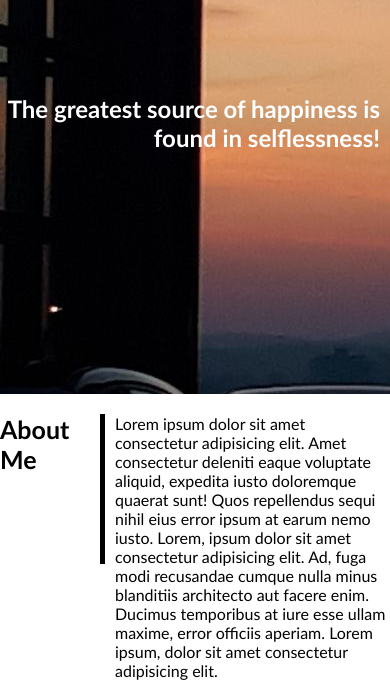
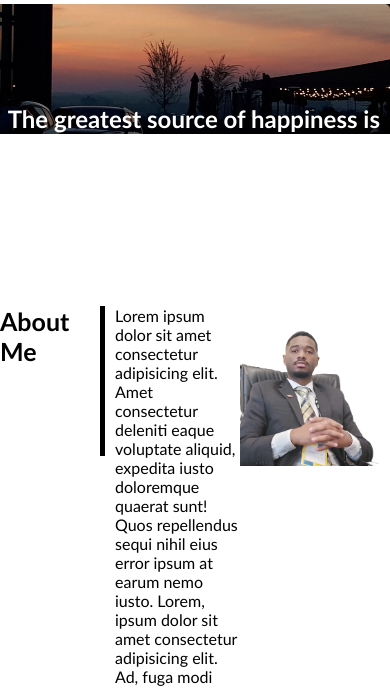
Before and after one commit to YvesHarry/Yves_Harry_Deslouches, a plain HTML site: page index.html in a window 390 px wide. Shown: the part 116-805 px from the top of the page. Drawn offline with Linux system fonts and the light colour scheme.

Commit message:
Added a headshot  (img) to the About Me section.

```diff
--- a/css/style.css
+++ b/css/style.css
@@ -58,8 +58,9 @@ header ul {
 #showcase h1 {
     min-height:300px;
     background: url(./img/Background.jpg);
+    background-size: cover;
     background-repeat: no-repeat;
-    max-width: 100%;
+    min-width: 100px;
     text-align: end;
     padding-top: 100px;
     padding-right: 10px;
@@ -82,6 +83,12 @@ header ul {
 
 /*About Me*/
 
+#headshot {
+    width: 200px;
+    height: 200px;
+    margin-bottom: 10px;
+}
+
 #about {
     display: flex;
 }
@@ -96,6 +103,10 @@ header ul {
     text-align: left;
 }
 
+#about img {
+    position: relative;
+    top: -40px;
+}
 /*Work*/
 
 #work {
@@ -211,9 +222,22 @@ footer {
               margin: 0;
               width: 100%;
     }
-    .showcase h1 {
+
+    #showcase {
+        margin-bottom: 0;
+        padding-bottom: 0;
+        min-height: 300px;
+    }
+   /* #showcase h1 {
         color: white;
-        width: 100%;
+        min-width: 100px;
+        background-size: contain;
+        padding:10px;
+        margin: 10px;
+    }
+*/
+    #about {
+        margin-top: 0;
     }
 
     header, footer, body {
@@ -259,15 +283,32 @@ footer {
 
 }
 
-@media screen and (max-width:750px) {
+@media screen and (max-width:920px) {
 
     header a {
-            padding: 5px;
+        padding: 5px;
+    }
+
+    #showcase {
+        margin-bottom: 1px;
+        padding-top: 10px;
+        padding-bottom: 1px;
+        max-height: 200px;
         }
+
+    #showcase h1 {
+        color: white;
+        max-height: 50px;
+        min-width: 100px;
+        background-size: contain;
+        padding-bottom:2px;
+        margin-bottom: 2px;
+    }
 
     #box1 {
         max-width: 98%;
     }
+
     #box2 {
         background: url(./img/LED.png);
         display: flex;
--- a/index.html
+++ b/index.html
@@ -11,7 +11,7 @@
 <body>
     <header>
         <div id="brand">
-                       <h1>My portfolio</h1>
+                       <h1>YHD portfolio</h1>
         </div>
             <ul>
                 <li><a href="#about">About me</a></li>
@@ -40,12 +40,14 @@
     <section class="main">
         <!--About me-->
 
-        <div id="about">
+        <div id="about" >
+
             <h1>About Me</h1>
             <p>Lorem ipsum dolor sit amet consectetur adipisicing elit. Amet consectetur deleniti eaque voluptate aliquid, expedita iusto doloremque quaerat sunt! Quos repellendus sequi nihil eius error ipsum at earum nemo iusto.
                 Lorem, ipsum dolor sit amet consectetur adipisicing elit. Ad, fuga modi recusandae cumque nulla minus blanditiis architecto aut facere enim. Ducimus temporibus at iure esse ullam maxime, error officiis aperiam.
                 Lorem ipsum, dolor sit amet consectetur adipisicing elit.
             </p>
+            <img id="headshot" src="./css/img/profile.png">
         </div>
 
         <!--Work - Main boxes area-->
@@ -71,12 +73,12 @@
                         </ul>
                     </div>
 
-                    <div class="box" id="box3">
+                    <a href="https://yvesharry.github.io/Password-generator/" class="box" id="box3">
                         <ul>
-                            <li><h3>Calculator</h3> </li>
-                            <li><p>REACT/JavaScript/CSS</p></li>
+                                <li><h3>Password generator</h3> </li>
+                                <li><p>HTML/JavaScript/CSS</p></li>
                         </ul>
-                    </div>
+                    </a>
 
                     <div class="box" id="box4">
                         <ul>
```
Also changed, not shown: css/img/profile.jpg (added), css/img/profile.png (added).
